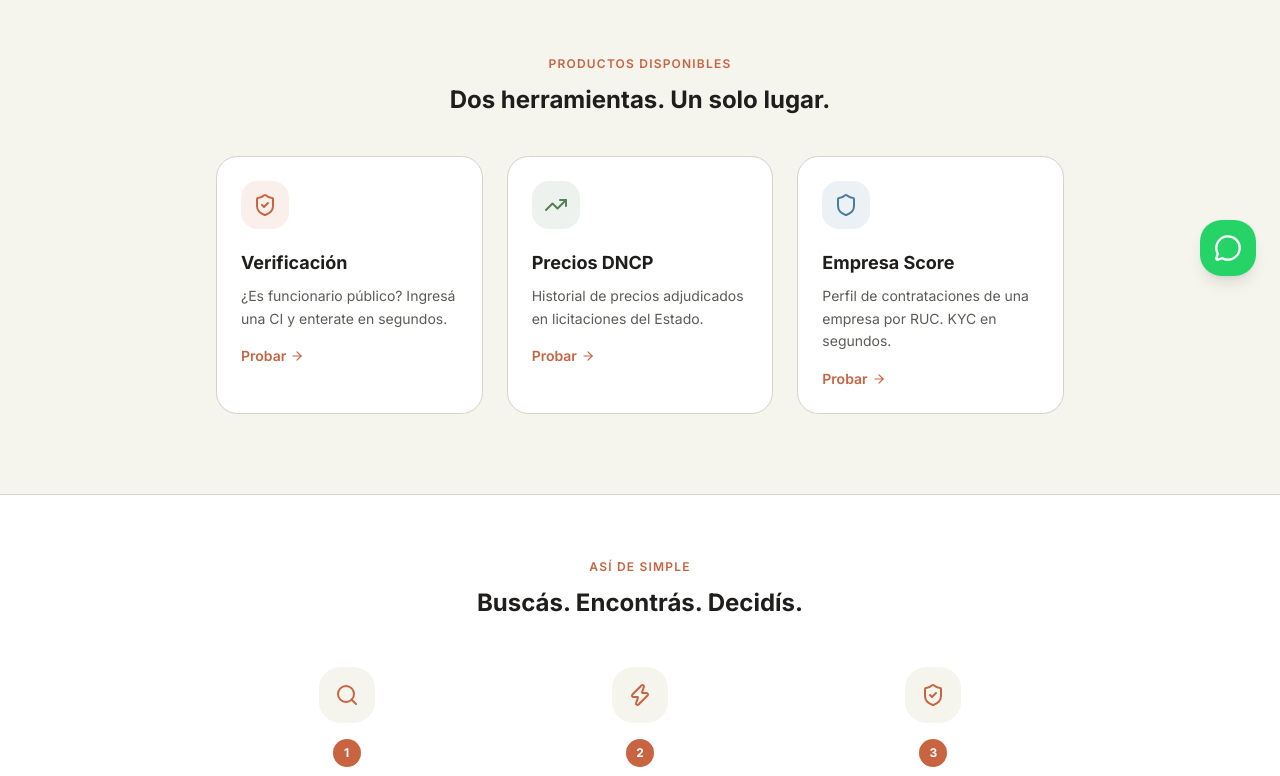
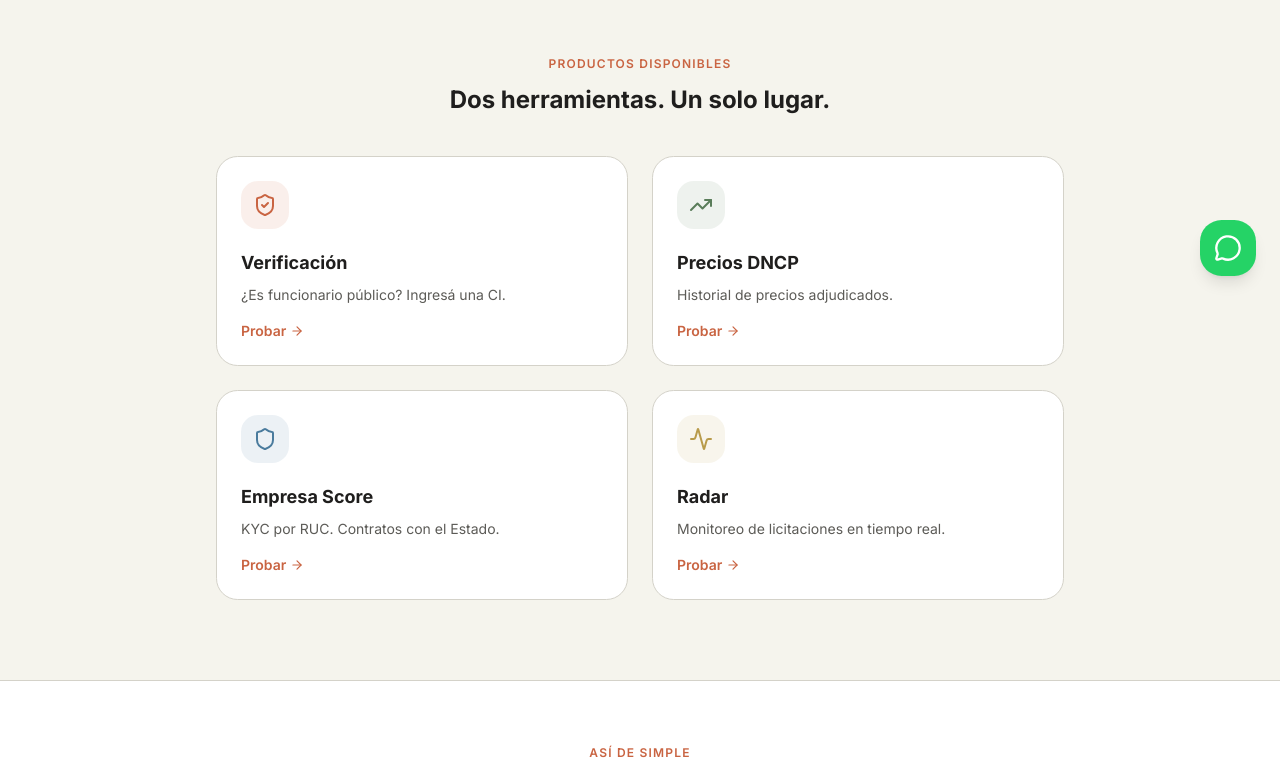
Before and after one commit to abrahamkohan/brujula.digital, a Next.js app: page / in a window 1280 px wide. Shown: the part 500-1276 px from the top of the page. Built offline with nearby package versions, Linux system fonts and the light colour scheme.

Commit message:
feat: Radar en landing 4 productos + dashboard actualizado

```diff
--- a/src/app/dashboard/page.tsx
+++ b/src/app/dashboard/page.tsx
@@ -2,7 +2,7 @@
 
 import { useEffect, useState } from "react";
 import Link from "next/link";
-import { ShieldCheck, TrendingUp, Shield, ArrowRight, Users, Search, Database } from "lucide-react";
+import { ShieldCheck, TrendingUp, Shield, ArrowRight, Activity, Search, Database } from "lucide-react";
 import { createClient } from "@/lib/supabase/client";
 
 export default function DashboardHome() {
@@ -41,11 +41,12 @@ export default function DashboardHome() {
       </div>
 
       {/* Tools grid */}
-      <div className="grid sm:grid-cols-3 gap-4 mb-6">
+      <div className="grid sm:grid-cols-2 lg:grid-cols-4 gap-4 mb-6">
         {[
-          { href: "/verificar", icon: ShieldCheck, title: "Verificar Funcionario", desc: "Buscá por CI", color: "bg-[#C96442]/10 text-[#C96442]" },
-          { href: "/precios", icon: TrendingUp, title: "Precios DNCP", desc: "Licitaciones adjudicadas", color: "bg-[#5A7D5A]/10 text-[#5A7D5A]" },
+          { href: "/verificar", icon: ShieldCheck, title: "Funcionarios", desc: "Buscar por CI", color: "bg-[#C96442]/10 text-[#C96442]" },
+          { href: "/precios", icon: TrendingUp, title: "Precios DNCP", desc: "Licitaciones", color: "bg-[#5A7D5A]/10 text-[#5A7D5A]" },
           { href: "/score", icon: Shield, title: "Empresa Score", desc: "KYC por RUC", color: "bg-[#4A7B9D]/10 text-[#4A7B9D]" },
+          { href: "/radar", icon: Activity, title: "Radar", desc: "Monitoreo", color: "bg-[#B89B4B]/10 text-[#B89B4B]" },
         ].map(tool => (
           <Link key={tool.href} href={tool.href} className="group bg-white rounded-2xl border border-[#D4D2C9] p-5 hover:shadow-md hover:border-[#C96442]/30 transition-all">
             <div className={`w-10 h-10 rounded-xl ${tool.color} flex items-center justify-center mb-4`}>
--- a/src/app/page.tsx
+++ b/src/app/page.tsx
@@ -1,5 +1,5 @@
 import Link from "next/link";
-import { ShieldCheck, TrendingUp, Search, Zap, ArrowRight, Shield, Star } from "lucide-react";
+import { ShieldCheck, TrendingUp, Search, Zap, ArrowRight, Shield, Star, Activity } from "lucide-react";
 import WhatsAppFloat from "@/components/whatsapp-float";
 
 const planes = [
@@ -42,53 +42,38 @@ export default function LandingPage() {
         <p className="text-xs font-semibold uppercase tracking-widest text-[#C96442] mb-3 text-center">Productos disponibles</p>
         <h2 className="text-2xl font-bold text-[#1F1E1D] text-center mb-10">Dos herramientas. Un solo lugar.</h2>
 
-        <div className="grid sm:grid-cols-3 gap-6">
-          {/* Módulo 3 */}
+        <div className="grid sm:grid-cols-2 gap-6">
+          {/* Verificación */}
           <Link href="/verificar" className="group bg-white rounded-2xl border border-[#D4D2C9] p-6 hover:shadow-lg hover:border-[#C96442]/30 transition-all">
             <div className="w-12 h-12 rounded-xl bg-[#C96442]/10 flex items-center justify-center mb-5">
-              <ShieldCheck className="h-6 w-6 text-[#C96442]" />
-            </div>
-            <h3 className="text-lg font-bold text-[#1F1E1D] mb-2 group-hover:text-[#C96442] transition-colors">
-              Verificación
-            </h3>
-            <p className="text-sm text-[#5C5B57] leading-relaxed mb-4">
-              ¿Es funcionario público? Ingresá una CI y enterate en segundos.
-            </p>
-            <span className="text-sm font-semibold text-[#C96442] flex items-center gap-1">
-              Probar <ArrowRight className="h-3.5 w-3.5" />
-            </span>
+              <ShieldCheck className="h-6 w-6 text-[#C96442]" /></div>
+            <h3 className="text-lg font-bold text-[#1F1E1D] mb-2 group-hover:text-[#C96442]">Verificación</h3>
+            <p className="text-sm text-[#5C5B57] mb-4">¿Es funcionario público? Ingresá una CI.</p>
+            <span className="text-sm font-semibold text-[#C96442] flex items-center gap-1">Probar <ArrowRight className="h-3.5 w-3.5" /></span>
           </Link>
-
-          {/* Módulo 2 */}
+          {/* Precios */}
           <Link href="/precios" className="group bg-white rounded-2xl border border-[#D4D2C9] p-6 hover:shadow-lg hover:border-[#C96442]/30 transition-all">
             <div className="w-12 h-12 rounded-xl bg-[#5A7D5A]/10 flex items-center justify-center mb-5">
-              <TrendingUp className="h-6 w-6 text-[#5A7D5A]" />
-            </div>
-            <h3 className="text-lg font-bold text-[#1F1E1D] mb-2 group-hover:text-[#C96442] transition-colors">
-              Precios DNCP
-            </h3>
-            <p className="text-sm text-[#5C5B57] leading-relaxed mb-4">
-              Historial de precios adjudicados en licitaciones del Estado.
-            </p>
-            <span className="text-sm font-semibold text-[#C96442] flex items-center gap-1">
-              Probar <ArrowRight className="h-3.5 w-3.5" />
-            </span>
+              <TrendingUp className="h-6 w-6 text-[#5A7D5A]" /></div>
+            <h3 className="text-lg font-bold text-[#1F1E1D] mb-2 group-hover:text-[#C96442]">Precios DNCP</h3>
+            <p className="text-sm text-[#5C5B57] mb-4">Historial de precios adjudicados.</p>
+            <span className="text-sm font-semibold text-[#C96442] flex items-center gap-1">Probar <ArrowRight className="h-3.5 w-3.5" /></span>
           </Link>
-
-          {/* Módulo 1 — NUEVO */}
+          {/* Score */}
           <Link href="/score" className="group bg-white rounded-2xl border border-[#D4D2C9] p-6 hover:shadow-lg hover:border-[#C96442]/30 transition-all">
             <div className="w-12 h-12 rounded-xl bg-[#4A7B9D]/10 flex items-center justify-center mb-5">
-              <Shield className="h-6 w-6 text-[#4A7B9D]" />
-            </div>
-            <h3 className="text-lg font-bold text-[#1F1E1D] mb-2 group-hover:text-[#C96442] transition-colors">
-              Empresa Score
-            </h3>
-            <p className="text-sm text-[#5C5B57] leading-relaxed mb-4">
-              Perfil de contrataciones de una empresa por RUC. KYC en segundos.
-            </p>
-            <span className="text-sm font-semibold text-[#C96442] flex items-center gap-1">
-              Probar <ArrowRight className="h-3.5 w-3.5" />
-            </span>
+              <Shield className="h-6 w-6 text-[#4A7B9D]" /></div>
+            <h3 className="text-lg font-bold text-[#1F1E1D] mb-2 group-hover:text-[#C96442]">Empresa Score</h3>
+            <p className="text-sm text-[#5C5B57] mb-4">KYC por RUC. Contratos con el Estado.</p>
+            <span className="text-sm font-semibold text-[#C96442] flex items-center gap-1">Probar <ArrowRight className="h-3.5 w-3.5" /></span>
+          </Link>
+          {/* Radar */}
+          <Link href="/radar" className="group bg-white rounded-2xl border border-[#D4D2C9] p-6 hover:shadow-lg hover:border-[#C96442]/30 transition-all">
+            <div className="w-12 h-12 rounded-xl bg-[#B89B4B]/10 flex items-center justify-center mb-5">
+              <Activity className="h-6 w-6 text-[#B89B4B]" /></div>
+            <h3 className="text-lg font-bold text-[#1F1E1D] mb-2 group-hover:text-[#C96442]">Radar</h3>
+            <p className="text-sm text-[#5C5B57] mb-4">Monitoreo de licitaciones en tiempo real.</p>
+            <span className="text-sm font-semibold text-[#C96442] flex items-center gap-1">Probar <ArrowRight className="h-3.5 w-3.5" /></span>
           </Link>
         </div>
       </section>
```
